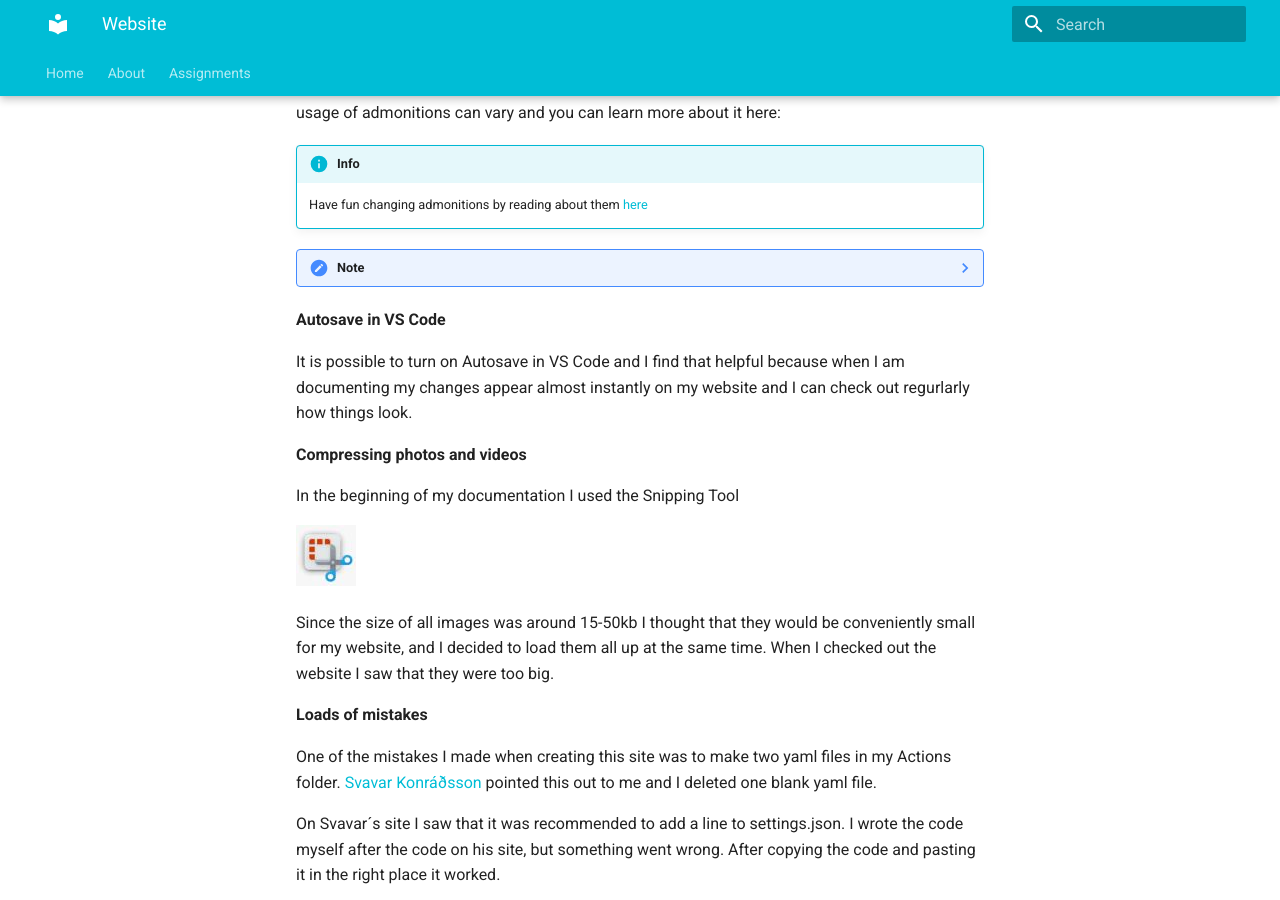
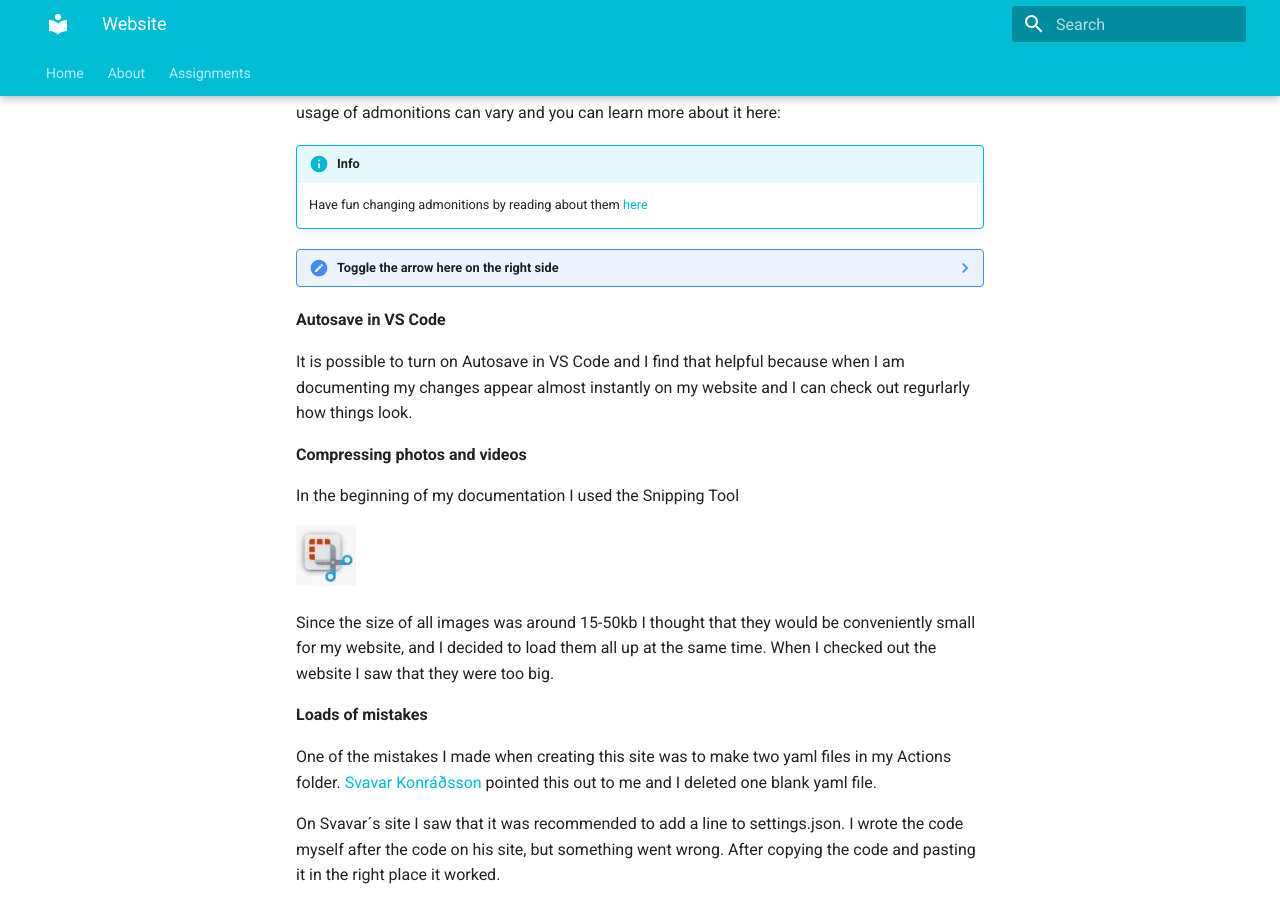
Before and after one commit to OlofH2/Before-Fab-Academy, an MkDocs documentation site: the page built from docs/Website.md, in a window 1280 px wide and 900 px high, scrolled down 1379 px. Built offline with MkDocs 1.6.1 and Material for MkDocs 9.7.7, drawn with Linux system fonts in a browser that asks for light colours.

Commit message:
Change to ,,custom"

```diff
--- a/docs/Website.md
+++ b/docs/Website.md
@@ -32,7 +32,7 @@ I saw that [Svavar Konráðsson](https://fabacademy.org/2023/labs/isafjordur/stu
 
     Have fun changing admonitions by reading about them [here](https://squidfunk.github.io/mkdocs-material/reference/admonitions/)
 
-??? note
+??? note "Toggle the arrow here on the right side"
 
     I think it´s absolutely brilliant to be able to make a collapsable block, like this one, with a small toggle to the right.
 
```
